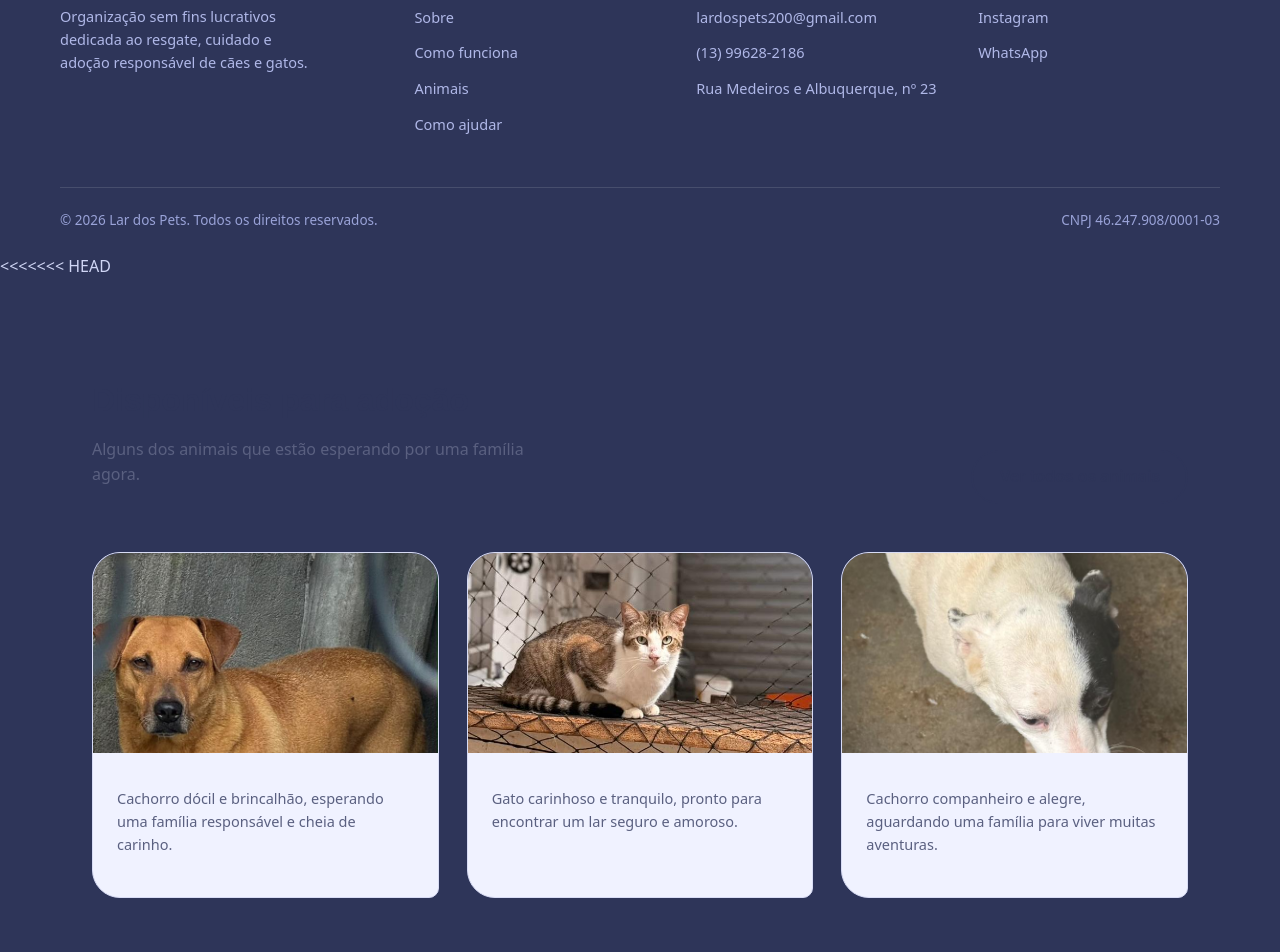
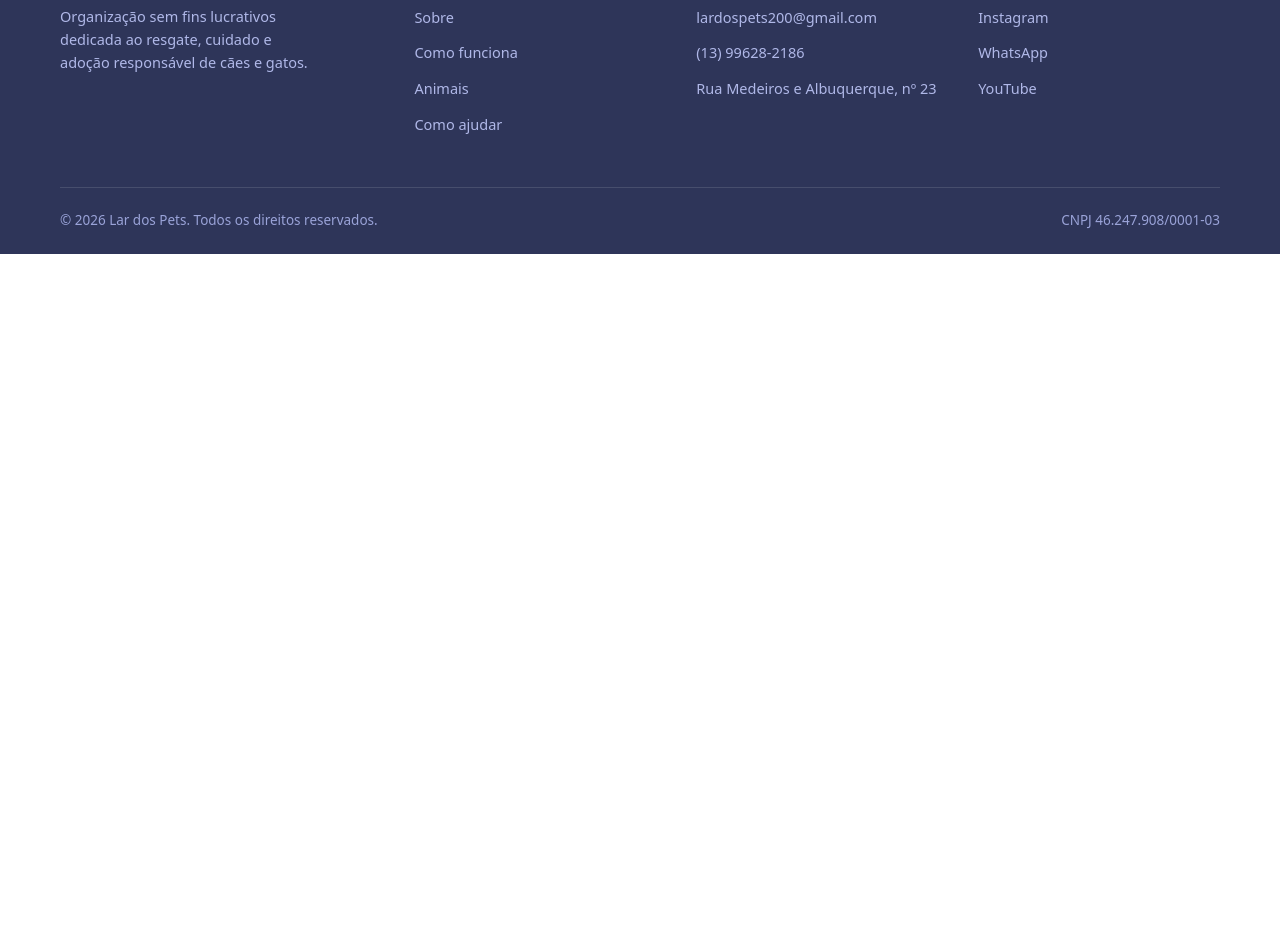
Before and after one commit to rogers-codes/ONG-Lar-Dos-Pets, a plain HTML site: page LarDosPets/front/index.html in a window 1280 px wide. Shown: the part 5002-5954 px from the top of the page. After the commit the page ends 5256 px from the top, so only its background shows below. Drawn offline with Linux system fonts and the light colour scheme.

Commit message:
Adiciona canal do YouTube no rodapé

```diff
--- a/LarDosPets/front/index.html
+++ b/LarDosPets/front/index.html
@@ -197,107 +197,6 @@
 
   </main>
 
-  <footer>
-    <div class="container grade-rodape">
-      <div>
-        <span class="logotipo">Lar dos Pets</span>
-        <p>Organização sem fins lucrativos dedicada ao resgate, cuidado e adoção responsável de cães e gatos.</p>
-      </div>
-      <div>
-        <h4>Navegação</h4>
-        <ul>
-          <li><a href="#missao">Sobre</a></li>
-          <li><a href="#processo">Como funciona</a></li>
-          <li><a href="#animais">Animais</a></li>
-          <li><a href="#ajudar">Como ajudar</a></li>
-        </ul>
-      </div>
-      <div>
-        <h4>Contato</h4>
-        <ul>
-          <li><a href="https://mailto:lardospets200@gmail.com">lardospets200@gmail.com</a></li>
-          <li><a href="https://tel:13 99628-2186">(13) 99628-2186</a></li>
-          <li><a
-              href="https://www.google.com/maps/place/R.+Medeiros+e+Albuquerque,+23+-+Cs+23-B+-+Ribeirópolis,+Praia+Grande+-+SP,+11714-540/@-24.0181077,-46.5171649,17z/data=!3m1!4b1!4m10!1m2!2m1!1sRua+Medeiros+e+Albuquerque,+nº+23+-+B,+Bairro+Ribeirópolis,+Praia+Grande+-+SP!3m6!1s0x94ce1fe7a4db8caf:0xe342c303d0b38f9d!8m2!3d-24.0181126!4d-46.5145846!15sCk9SdWEgTWVkZWlyb3MgZSBBbGJ1cXVlcnF1ZSwgbsK6IDIzIC0gQiwgQmFpcnJvIFJpYmVpcsOzcG9saXMsIFByYWlhIEdyYW5kZSAtIFNQkgEKc3VicHJlbWlzZeABAA!16s%2Fg%2F11kjgb87x6?entry=ttu&g_ep=EgoyMDI2MTAwNC4wIKXMDSoASAFQAw%3D%3D">Rua
-              Medeiros e Albuquerque, nº 23</a></li>
-        </ul>
-      </div>
-      <div>
-        <h4>Redes sociais</h4>
-        <ul>
-          <li><a href="https://www.instagram.com/protetor_doni/">Instagram</a></li>
-          <li><a href="https://wa.me/5513996282186?">WhatsApp</a></li>
-        </ul>
-      </div>
-    </div>
-    <div class="container rodape-inferior">
-      <span>© 2026 Lar dos Pets. Todos os direitos reservados.</span>
-      <span>CNPJ 46.247.908/0001-03</span>
-    </div>
-<<<<<<< HEAD
-  </section>
-
-  <!-- ---------- PETS ---------- -->
-  <section id="animais">
-    <div class="container">
-      <div class="cabecalho-animais">
-        <div>
-          <h2>Disponíveis para adoção</h2>
-          <p>Alguns dos animais que estão esperando por uma família agora.</p>
-        </div>
-        <a href="catalogo.html" class="botao botao-contorno">Ver todos os animais</a>
-      </div>
-
-      <div class="grade-animais">
-        <article class="cartao-animal">
-          <div class="foto-animal foto-animal-caramelo"><img src="../../imgs-cachorro/cachorro_caramelo/cachorro-016.jpg" alt="Cachorro caramelo disponível para adoção" loading="lazy"></div>
-          <div class="info-animal">
-            <p>Cachorro dócil e brincalhão, esperando uma família responsável e cheia de carinho.</p>
-          </div>
-        </article>
-
-        <article class="cartao-animal">
-          <div class="foto-animal foto-animal-gato"><img src="../../imgs-gato/gatos_brancos/gato-004.jpg" alt="Gato branco disponível para adoção" loading="lazy"></div>
-          <div class="info-animal">
-            <p>Gato carinhoso e tranquilo, pronto para encontrar um lar seguro e amoroso.</p>
-          </div>
-        </article>
-
-        <article class="cartao-animal">
-          <div class="foto-animal foto-animal-preto-branco"><img src="../../imgs-cachorro/cachorro_pretobranco1/cachorro-004.jpg" alt="Cachorro preto e branco disponível para adoção" loading="lazy"></div>
-          <div class="info-animal">
-            <p>Cachorro companheiro e alegre, aguardando uma família para viver muitas aventuras.</p>
-          </div>
-        </article>
-      </div>
-    </div>
-  </section>
-
-  <!-- ---------- DEPOIMENTO ---------- -->
-  <section class="depoimento">
-    <div class="container depoimento-interno">
-      <blockquote>“A equipe acompanhou cada etapa com a gente. Hoje o animal faz parte da família como se sempre tivesse estado aqui.”</blockquote>
-      <cite>Carla Menezes — fez uma adoção em 2024</cite>
-    </div>
-  </section>
-
-  <!-- ---------- CTA ---------- -->
-  <section id="ajudar" class="banner-acao">
-    <div class="container">
-      <h2>Faça uma doação</h2>
-      <p>Contribua para a compra de ração, vacinas e castrações. Cada doação ajuda a transformar uma história.</p>
-      <div class="doacao-conteudo">
-        <img class="imagem-arrecadacoes" src="../../imgs/arrecadacoes/cachorro-060.jpg" alt="Cachorro sendo cuidado pela equipe da Lar dos Pets" loading="lazy">
-        <img class="qr-code" src="../../imgs/qrcode_pix.png" alt="QR Code para doações">
-      </div>
-      <div class="acoes-destaque">
-        <a href="voluntarios.html" class="botao botao-contorno">Ser voluntário</a>
-      </div>
-    </div>
-  </section>
-
-</main>
-
 <footer>
   <div class="container grade-rodape">
     <div>
@@ -326,7 +225,7 @@
       <ul>
         <li><a href="https://www.instagram.com/protetor_doni/">Instagram</a></li>
         <li><a href="https://wa.me/5513996282186?">WhatsApp</a></li>
-        <li><a href="https://www.youtube.com/@DoniProtetor">Youtube</a></li>
+        <li><a href="https://www.youtube.com/@DoniProtetor">YouTube</a></li>
       </ul>
     </div>
   </div>
@@ -335,9 +234,6 @@
     <span>CNPJ 46.247.908/0001-03</span>
   </div>
 </footer>
-=======
-  </footer>
->>>>>>> 477979c34bfc02b6b56f9750e52abe4e838b6db7
 
 </body>
 
```
